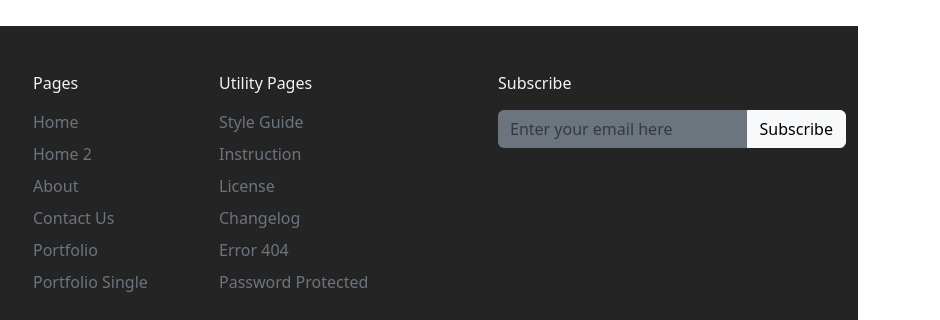
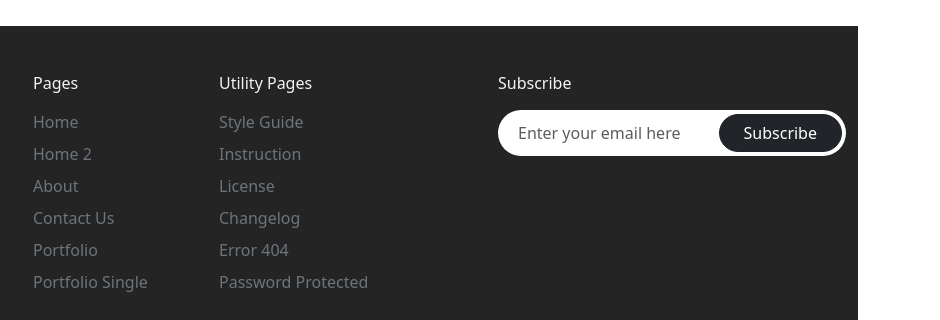
Before and after one commit to sohaimanasir/Figma-templates-UI, a plain HTML site: page Agency-Web_UI/index.html in a window 1280 px wide. Shown: the part 4039-4359 px from the top of the page, 340-1280 px from the left. Drawn offline with nearby package versions, Linux system fonts and the light colour scheme.

Commit message:
footer subscribe btn refactor

```diff
--- a/Agency-Web_UI/index.html
+++ b/Agency-Web_UI/index.html
@@ -441,15 +441,17 @@
                 </div>
 
                 <!-- Subscribe Section -->
+
                 <div class="col-lg-4 col-md-6 mb-4">
                     <h6 class="mb-3">Subscribe</h6>
-                    <div class="input-group">
-                        <input type="email" class="form-control bg-secondary border-0 text-white"
+                    <div class="d-flex align-items-center bg-white rounded-pill p-1">
+                        <input type="email" class="form-control bg-transparent border-0 text-dark px-3"
                             placeholder="Enter your email here">
-                        <button class="btn btn-light" type="button">Subscribe</button>
+                        <button class="btn btn-dark rounded-pill px-4" type="button">Subscribe</button>
                     </div>
                 </div>
             </div>
+
 
             <!-- Bottom Footer -->
             <div class="row mt-5 pt-4 border-top border-secondary align-items-center">
```
